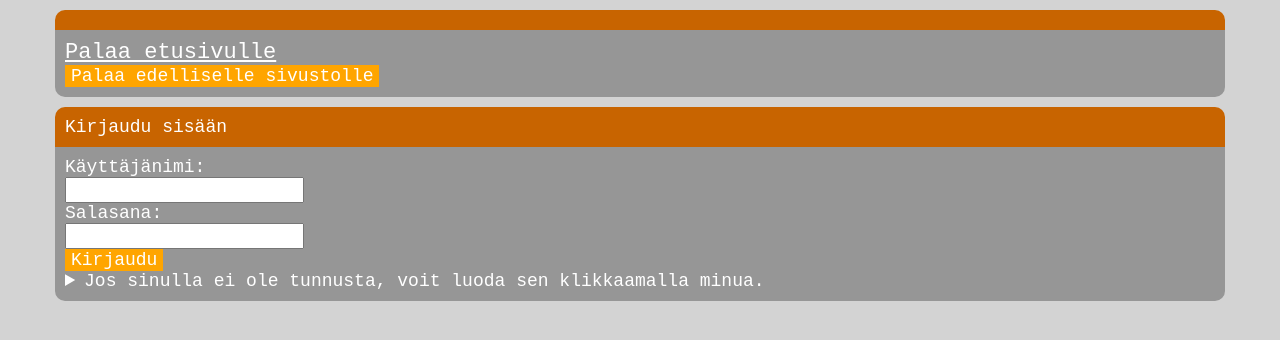
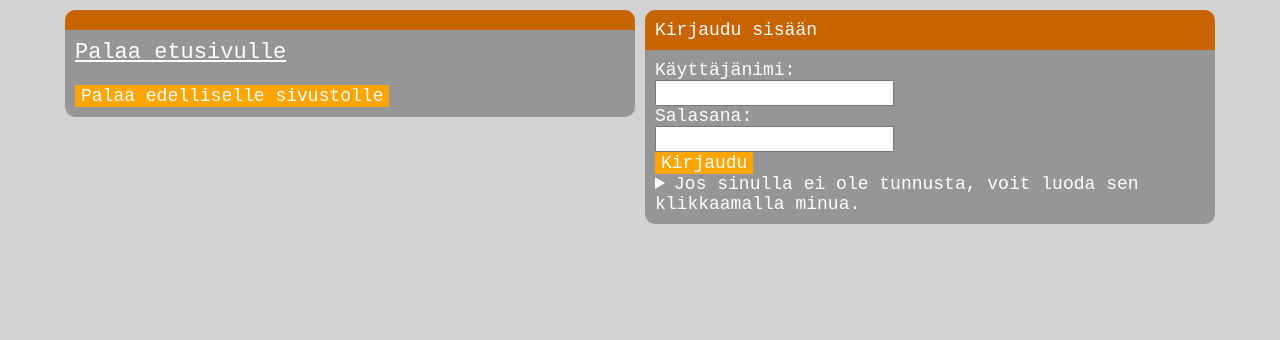
Before and after one commit to Perttu-Kangas/tsoha, a Flask app: template templates/index.html in a window 1280 px wide. Shown: the top 340 px of the page. Run offline with Flask 2, Linux system fonts and the light colour scheme; the template is opened without the code that fills it, so the values that code supplies are empty.

Commit message:
Flex direction row for top elements

```diff
--- a/templates/layout.html
+++ b/templates/layout.html
@@ -7,16 +7,16 @@
     <link rel="stylesheet" type="text/css" href="/static/main.css">
 </head>
 
-<div class="site_content" style="-ms-flex-direction: row; flex-direction: row;">
-    <div class="box">
+<div class="site_content" style="-ms-flex-direction: row; flex-direction: row; justify-content: space-evenly;">
+    <div class="box" style="max-width: 570px">
         <div class="box_title"></div>
         <div class="box_content">
             <a href="/">Palaa etusivulle</a>
-            <br>
+            <br><br>
             <input action="action" type="button" value="Palaa edelliselle sivustolle" onclick="window.history.go(-1); return false;" />
         </div>
     </div>
-    <div class="box">
+    <div class="box" style="max-width: 570px">
         {% if session.user_id %}
         <div class="box_title">
             {% if session.user_role == 1 %}
```
